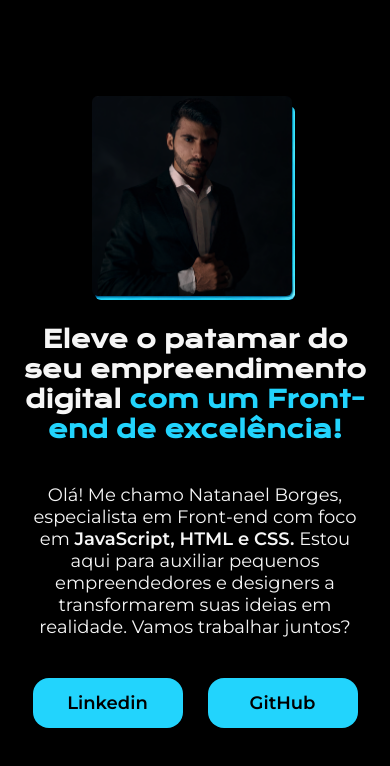
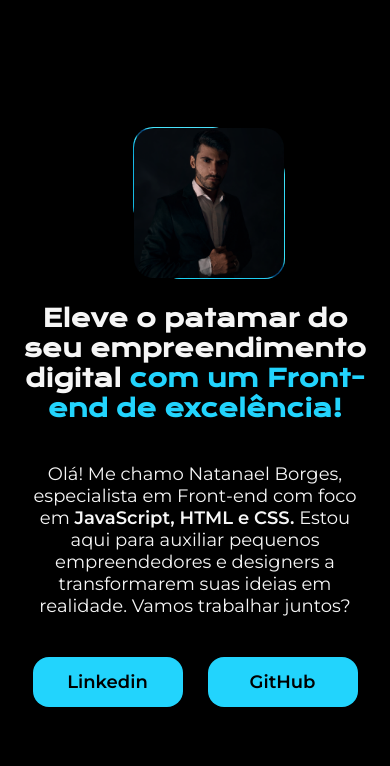
Before and after one commit to NatanaelB501/Portf-lio, a plain HTML site: page index.html in a window 390 px wide. Drawn offline with nearby package versions, Linux system fonts and the light colour scheme.

Commit message:
Fundo imagem mobile

```diff
--- a/index.html
+++ b/index.html
@@ -11,7 +11,8 @@
     <main class="apresentacao-do-conteudo">
         <div class="imagem-container">
             <img class="imagemEu" src="./img/eu_menor.png" alt="Dono do portfólio">
-            <img src="./img/square.jpg" alt="Quadrado neon">
+            <img class="imagemNeonCima" src="./img/squareCima.jpg" alt="Quadrado neon cima">
+            <img class="imagemNeonBaixo" src="./img/square.jpg" alt="Quadrado neon baixo">
         </div>
         <section class="apresentacao__conteudo">
             <h1 class="apresentacao__conteudo__titulo">Eleve o patamar do seu empreendimento digital  <strong class="texto-destaque"> com um Front-end de excelência!</strong></h1>
--- a/style.css
+++ b/style.css
@@ -71,24 +71,43 @@ body {
     color: #000000; /* Cor do texto */
 }
 
-/* Estilo para imagens */
-img {
-    width: 600px; /* Largura fixa da imagem */
-    height: 600px; /* Altura fixa da imagem */
-    border-radius: 20px; /* Borda arredondada */
-}
+
+/*Isso deu muito trabalho, NÃO MEXA NESSA IMAGENS */
 
 /* Estilo para o contêiner das imagens */
 .imagem-container {
     position: relative; /* Define o contexto de posicionamento */
 }
 
+/* Estilo para imagens */
 .imagemEu {
-    position: absolute; /* Posiciona a imagem de acordo com o contêiner */
-    top: -6px; /* Ajusta a posição vertical (pode ser qualquer valor) */
-    left: -6px; /* Ajusta a posição horizontal (pode ser qualquer valor) */
+    width: 600px; /* Largura fixa da imagem */
+    height: 600px; /* Altura fixa da imagem */
+    border-radius: 20px; /* Borda arredondada */
+    position: absolute;
+    top: 1px; /* Ajusta a posição vertical (pode ser qualquer valor) */
+    left: 1px;
     z-index: 1; /* Define a ordem de sobreposição (maior valor fica acima) */
+
 }
+
+/* Estilo para a imagem "Quadrado neon cima" */
+.imagemNeonCima {
+    width: 550px; /* Largura fixa da imagem */
+    height: 550px; /* Altura fixa da imagem */
+    border-radius: 20px; /* Borda arredondada */
+    position: absolute;
+
+}
+
+/* Estilo para a imagem "Quadrado neon baixo" */
+.imagemNeonBaixo {
+    width: 550px; /* Largura fixa da imagem */
+    height: 550px; /* Altura fixa da imagem */
+    border-radius: 20px; /* Borda arredondada */
+    margin: 9.4% 0 0 9.5%;
+}
+
 
 /* Regras de mídia para dispositivos móveis */
 @media (max-width: 768px) {
@@ -114,29 +133,35 @@ img {
         width: 100%; /* Ajusta a largura do conteúdo */
     }
 
-    /* Estilo para imagens */
-img {
-    width: 100%;
-    max-width: 200px; /* Largura máxima da imagem */
-    height: auto; /* Mantém a proporção */
-    border-radius: 3%; /* Bordas arredondadas */
-}
+        /*Isso deu muito trabalho, NÃO MEXA NESSA IMAGENS */
+        /* Estilo para imagens */
+    .imagemEu {
+        width: 150px; /* Largura fixa da imagem */
+        height: 150px; /* Altura fixa da imagem */
+        border-radius: 20px; /* Borda arredondada */
+        position: absolute;
+        top: 1px; /* Ajusta a posição vertical (pode ser qualquer valor) */
+        left: 1px;
+        z-index: 1; /* Define a ordem de sobreposição (maior valor fica acima) */
 
-/* Estilo para o contêiner das imagens */
-.imagem-container {
-    position: relative; /* Define o contexto de posicionamento */
-}
+    }
 
-.imagemEu {
-    width: 100%;
-    max-width: 200px; /* Largura máxima da imagem */
-    height: auto; /* Mantém a proporção */
-    border-radius: 3%; /* Bordas arredondadas */
-    position: absolute; /* Posiciona a imagem de acordo com o contêiner */
-    top: -10px; /* Ajusta a posição vertical (pode ser qualquer valor) */
-    left: -3px; /* Ajusta a posição horizontal (pode ser qualquer valor) */
-    z-index: 1; /* Define a ordem de sobreposição (maior valor fica acima) */
-}
+    /* Estilo para a imagem "Quadrado neon cima" */
+    .imagemNeonCima {
+        width: 100px; /* Largura fixa da imagem */
+        height: 100px; /* Altura fixa da imagem */
+        border-radius: 20px; /* Borda arredondada */
+        position: absolute;
+
+    }
+
+    /* Estilo para a imagem "Quadrado neon baixo" */
+    .imagemNeonBaixo {
+        width: 125px; /* Largura fixa da imagem */
+        height: 125px; /* Altura fixa da imagem */
+        border-radius: 20px; /* Borda arredondada */
+        margin: 21.6% 0 0 21.6%;
+    }
 
     .apresentacao__conteudo__titulo {
         font-size: 24px; /* Aumenta o tamanho da fonte */
```
Also changed, not shown: img/squareCima.jpg (added).
